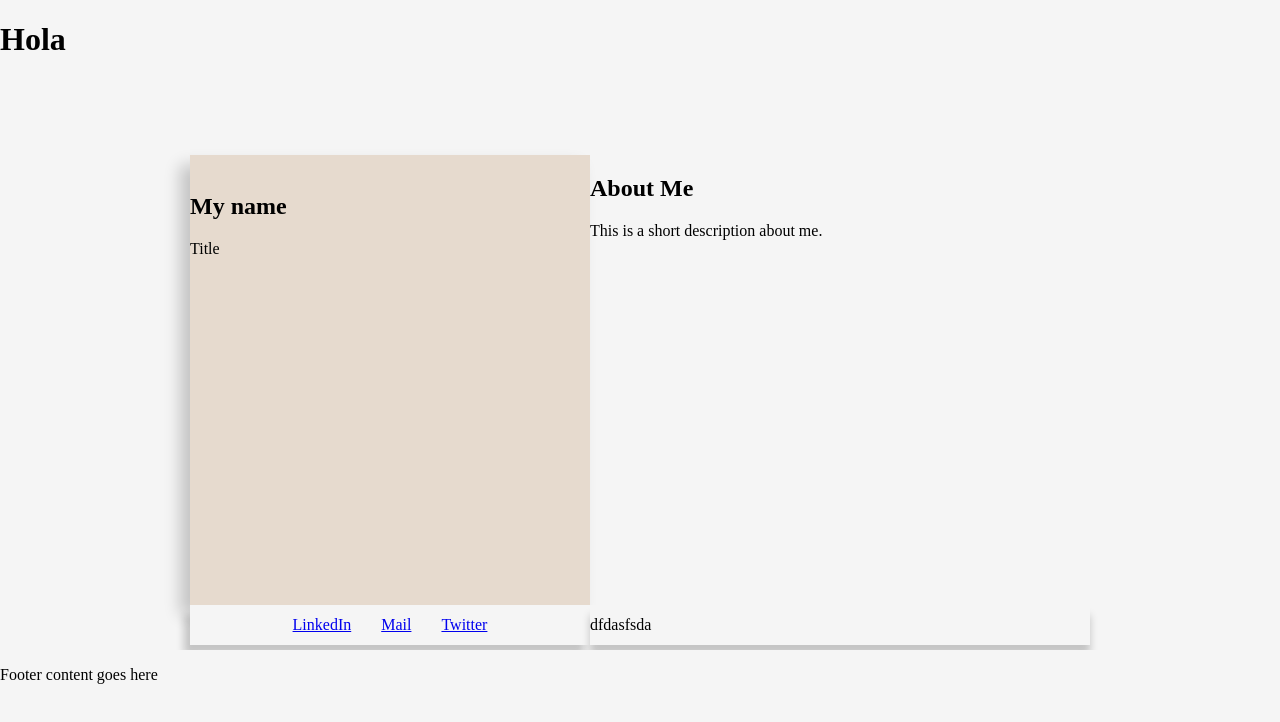
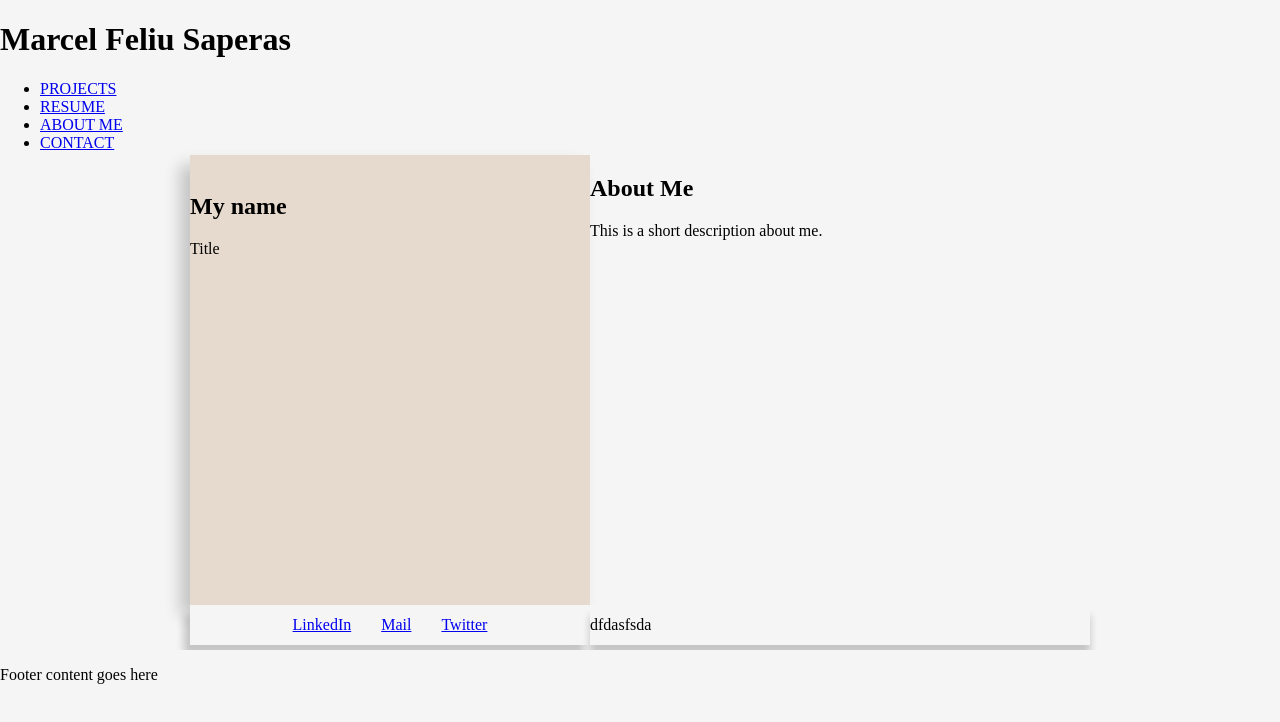
Before and after one commit to marcelfsaperas/CV_MarcelFeliu, a plain HTML site: page index.html in a window 1280 px wide. Drawn offline with Linux system fonts and the light colour scheme.

Commit message:
feat: header options html

```diff
--- a/index.html
+++ b/index.html
@@ -11,7 +11,13 @@
 <body>
     <!-- Header -->
     <header>
-        <h1>Hola</h1>
+        <h1>Marcel Feliu Saperas</h1>
+        <ul>
+            <li><a href="#">PROJECTS</a></li>
+            <li><a href="#">RESUME</a></li>
+            <li><a href="#">ABOUT ME</a></li>
+            <li><a href="#">CONTACT</a></li>
+        </ul>
     </header>
 
     <!-- Main content -->
```
